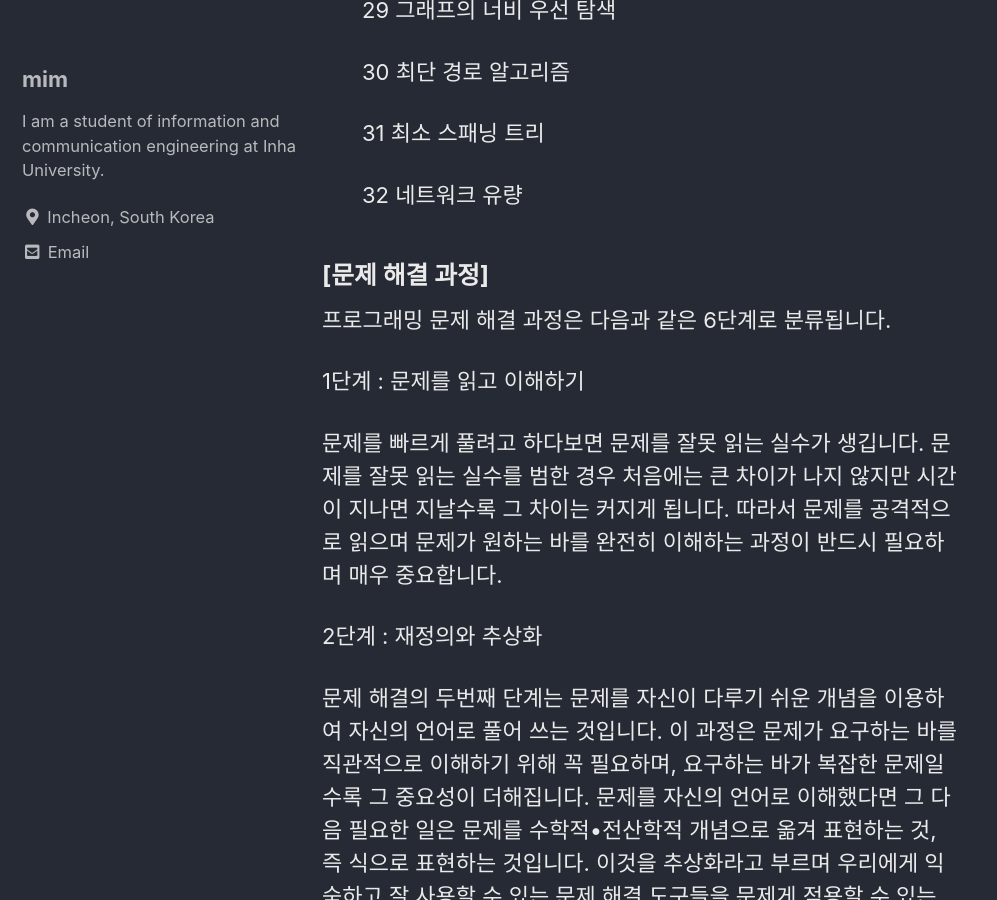
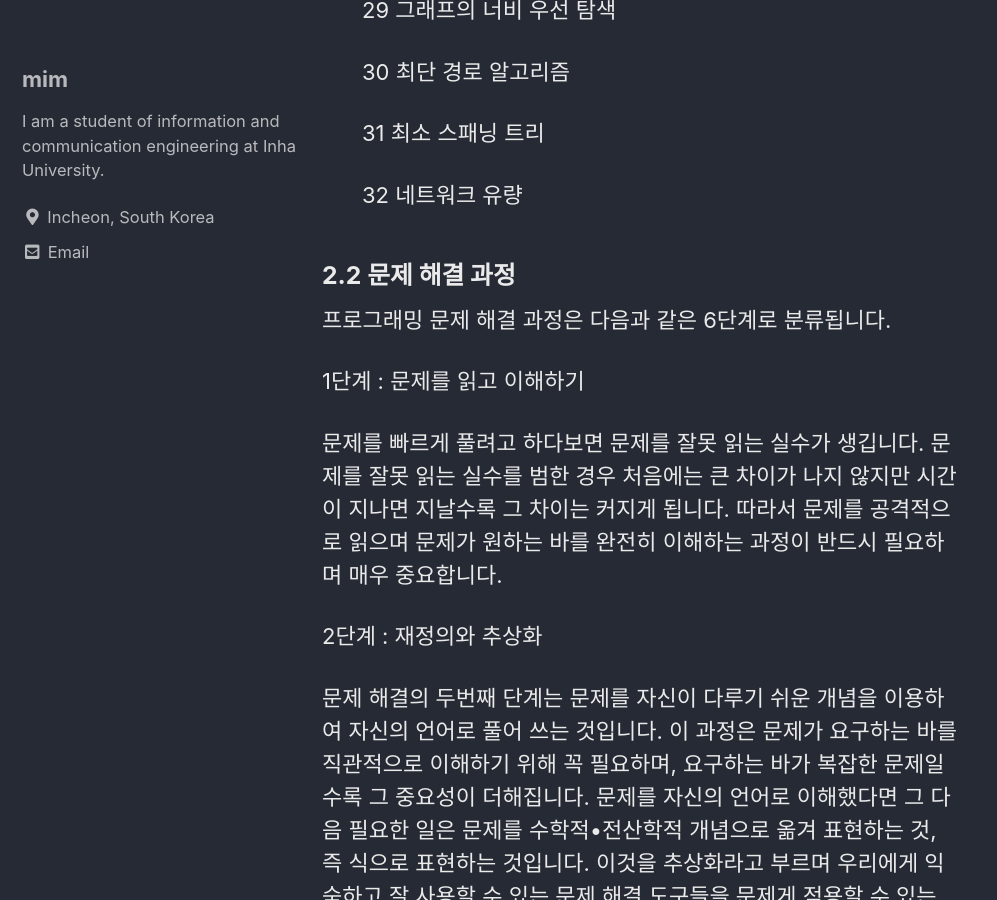
Before and after one commit to ChoMinkyung/chominkyung.github.io, a Jekyll site: the page built from _posts/2021-07-11-[Algorithm Problem Solving Strategies]-2.md, in a window 1280 px wide and 900 px high, scrolled down 2513 px. Shown: the whole window, without its empty margins (0-997 px from the left). Built offline with Jekyll 4.4.1, drawn with Linux system fonts in a browser that asks for light colours; cached includes are drawn as plain includes; some of the changed text lies outside the part shown.

Commit message:
Update 2021-07-11-[Algorithm Problem Solving Strategies]-2.md

```diff
--- a/_posts/2021-07-11-[Algorithm Problem Solving Strategies]-2.md
+++ b/_posts/2021-07-11-[Algorithm Problem Solving Strategies]-2.md
@@ -78,7 +78,7 @@
 
     32 네트워크 유량
 
-### [문제 해결 과정]
+### 2.2 문제 해결 과정
 
 프로그래밍 문제 해결 과정은 다음과 같은 6단계로 분류됩니다.
 
@@ -110,7 +110,7 @@
 
 알고있는 모든 방법을 사용해도 문제를 해결하지 못할 때가 있습니다. 문제를 직접 풀어보기 전에는 답지를 보면 안된다는 말도 있지만, 입문한지 얼마 안된 초기에는 한 문제에 너무 매달려 있는 것도 좋지 않습니다. 일정 시간 이상 문제를 해결하지 못했을 경우에 다른 사람의 코드나 풀이를 참조한다는 본인의 규칙을 세우고 지키는 것이 좋습니다. 단, 다른 사람의 코드나 풀이를 참조할 때는 단순히 답만을 복사하지 않고 반드시 복기를 해야합니다. 자신의 문제 해결 과정과 비교해 보며 왜 이 방법을 생각해내지 못했는지 고민해보는 시간이 필요합니다. 처음 보는 기술을 바로 내 것으로 만드는 것은 어렵지만 반복적으로 공부하다보면 문제를 해결할 때 바로 떠오르는 나의 지식이 될 것입니다.
 
-## [문제 해결 전략]
+## 2.3 문제 해결 전략
 
 • 직관과 체계적인 접근
 
```
